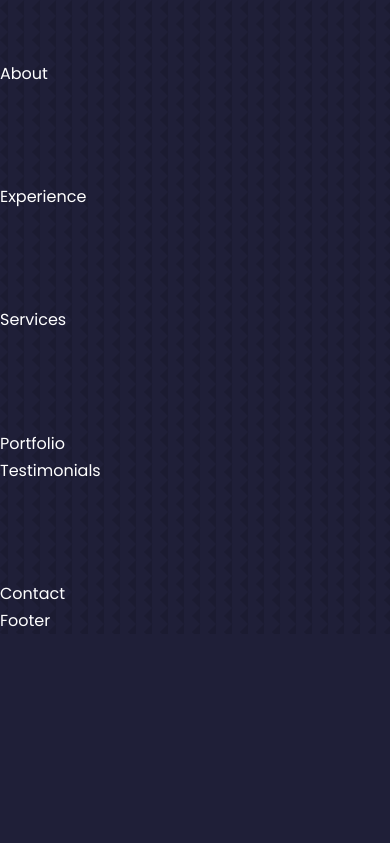
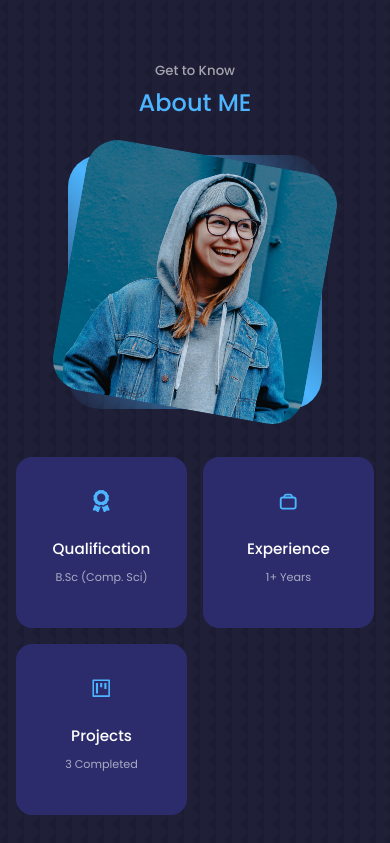
Before and after one commit to Abhishek-Singh02/Portfolio, a React (Create React App) app: page / in a window 390 px wide. Shown: the part 880-1723 px from the top of the page. Before the commit the page ends 1514 px from the top, so only its background shows below. Built offline with nearby package versions, Linux system fonts and the light colour scheme.

Commit message:
About Component Done

```diff
--- a/src/components/about/About.css
+++ b/src/components/about/About.css
@@ -0,0 +1,100 @@
+.about__container {
+  display: grid;
+  grid-template-columns: 35% 50%;
+  gap: 15%;
+}
+
+.about__me {
+  width: 100%;
+  aspect-ratio: 1/1;
+  border-radius: 2rem;
+  background: linear-gradient(45deg, transparent, var(--color-primary), transparent);
+  display: grid;
+  place-items: center;
+}
+
+.about__me-image {
+  border-radius: 2rem;
+  overflow: hidden;
+  transform: rotate(10deg);
+  transition: var(--transition);
+}
+
+.about__me-image:hover {
+  transform: rotate(0);
+}
+
+.about__cards {
+  display: grid;
+  grid-template-columns: repeat(3, 1fr);
+  gap: 1rem;
+}
+
+.about__card {
+  background: var(--color-bg-variant);
+  border: 1px solid transparent;
+  border-radius: 1rem;
+  padding: 2rem;
+  aspect-ratio: 1/1;
+  text-align: center;
+  transition: var(--transition);
+}
+
+.about__card:hover {
+  background: transparent;
+  border-color: var(--color-primary-variant);
+  cursor: default;
+}
+.about__icon {
+  color: var(--color-primary);
+  font-size: 1.4rem;
+  margin-bottom: 1rem;
+}
+
+.about__card h5 {
+  font-size: 0.95rem;
+}
+.about__card small {
+  font-size: 0.7rem;
+  color: var(--color-light);
+}
+.about__content p {
+  margin: 2rem 0.7rem;
+  color: var(--color-light);
+}
+
+/*Media Queries for Md*/
+
+@media screen and (max-width: 1024px) {
+  .about__container {
+    grid-template-columns: 1fr;
+    gap: 0;
+  }
+  .about__me {
+    width: 50%;
+    margin: 2rem auto 4rem;
+  }
+  .about__content p {
+    margin: 1rem 0 1.5rem;
+  }
+}
+
+/*Media Queries for Small*/
+
+@media screen and (max-width: 600px) {
+  .about__me {
+    width: 65%;
+    margin: 0 auto 3rem;
+  }
+  .about__cards {
+    grid-template-columns: 1fr 1fr;
+    gap: 1rem;
+    padding: 0 1rem;
+  }
+  .about__content {
+    text-align: center;
+  }
+  .about__content p {
+    margin: 1.5rem 0;
+  }
+}
--- a/src/components/about/About.jsx
+++ b/src/components/about/About.jsx
@@ -1,10 +1,48 @@
 import React from 'react'
 import "./About.css"
+import ME from "../../assets/me-about.jpg"
+import {FaAward} from "react-icons/fa"
+import { CgWorkAlt } from "react-icons/cg";
+import { AiOutlineProject } from "react-icons/ai";
 
 function About() {
   return (
-    <section id='About'>About</section>
-  )
+    <section id="About">
+      <h5>Get to Know </h5>
+      <h2>About ME</h2>
+      <div className="container about__container">
+        <div className="about__me">
+          <div className="about__me-image">
+            <img src={ME} alt="" />
+          </div>
+        </div>
+        <div className="about__content">
+          <div className="about__cards">
+            <article className="about__card">
+              <FaAward className="about__icon" />
+              <h5>Qualification</h5>
+              <small>{`B.Sc (Comp. Sci)`}</small>
+            </article>
+
+            <article className="about__card">
+              <CgWorkAlt className="about__icon" />
+              <h5>Experience</h5>
+              <small>1+ Years</small>
+            </article>
+
+            <article className="about__card">
+              <AiOutlineProject className="about__icon" />
+              <h5>Projects </h5>
+              <small>3 Completed</small>
+            </article>
+          </div>
+          <p>Lorem ipsum dolor sit, amet consectetur adipisicing elit. Nesciunt, corporis. Voluptate quasi aspernatur dolorem voluptas alias, tenetur sequi, velit libero enim in pariatur autem natus eius consequuntur vero, dicta itaque?
+          </p>
+          <a href="#Contact" className='btn btn-primary'>Let's Talk</a>
+        </div>
+      </div>
+    </section>
+  );
 }
 
 export default About
```
